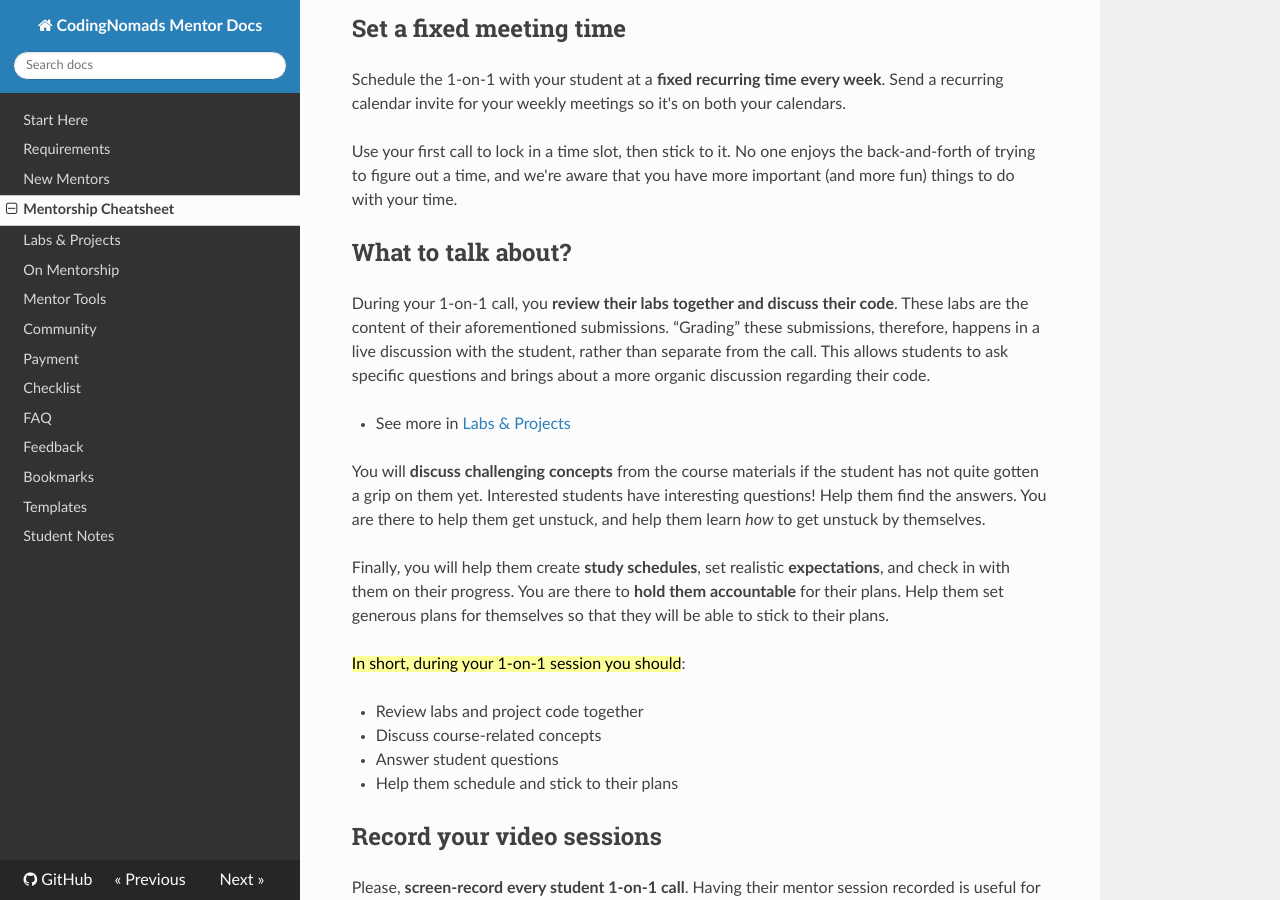
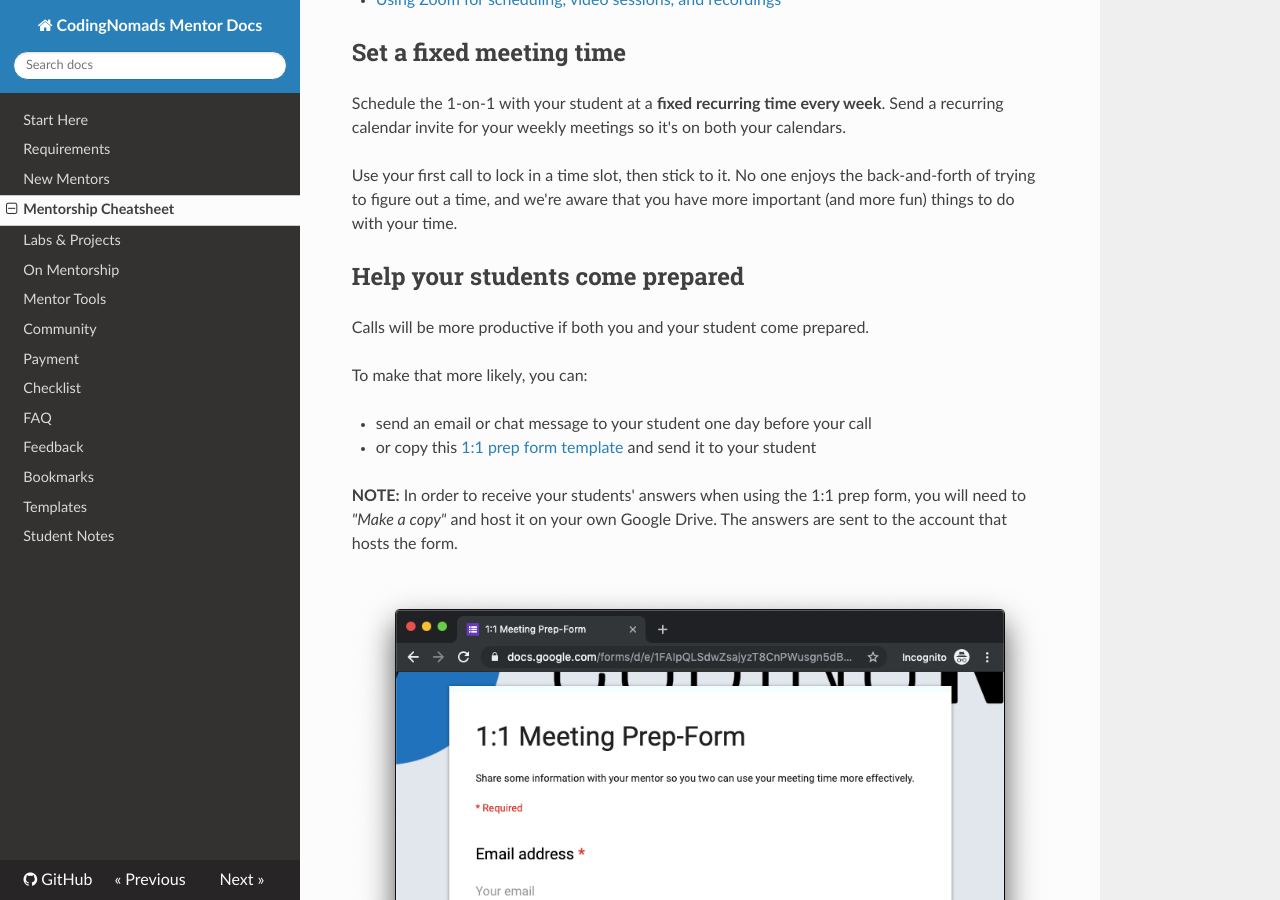
Before and after one commit to CodingNomads/mentor-docs, an MkDocs documentation site: the page built from docs/03_mentorship_process.md, in a window 1280 px wide and 900 px high, scrolled down 2739 px. Built offline with MkDocs 1.6.1, drawn with Linux system fonts in a browser that asks for light colours; nearby versions of some CDN libraries; some of the changed text lies outside the part shown.

Commit message:
Highlight 1:1 session prep form

```diff
--- a/docs/03_mentorship_process.md
+++ b/docs/03_mentorship_process.md
@@ -67,6 +67,19 @@
 
 Use your first call to lock in a time slot, then stick to it. No one enjoys the back-and-forth of trying to figure out a time, and we're aware that you have more important (and more fun) things to do with your time.
 
+## Help your students come prepared
+
+Calls will be more productive if both you and your student come prepared.
+
+To make that more likely, you can:
+
+* send an email or chat message to your student one day before your call
+* or copy this [1:1 prep form template](https://docs.google.com/forms/d/e/1FAIpQLSdwZsajyzT8CnPWusgn5dB-9AwI2sZNxJR8PAl5MZZ_bvyldw/viewform) and send it to your student
+
+**NOTE:** In order to receive your students' answers when using the 1:1 prep form, you will need to _"Make a copy"_ and host it on your own Google Drive. The answers are sent to the account that hosts the form.
+
+<a href="https://docs.google.com/forms/d/e/1FAIpQLSdwZsajyzT8CnPWusgn5dB-9AwI2sZNxJR8PAl5MZZ_bvyldw/viewform" target="_blank">![1:1 meeting preparation form](images/form_meeting_prep.png)</a>
+
 ## What to talk about?
 
 During your 1-on-1 call, you **review their labs together and discuss their code**. These labs are the content of their aforementioned submissions. “Grading” these submissions, therefore, happens in a live discussion with the student, rather than separate from the call. This allows students to ask specific questions and brings about a more organic discussion regarding their code.
```
Also changed, not shown: docs/11_bookmarks.md (+1 -0 lines), docs/images/form_meeting_prep.png (added).
